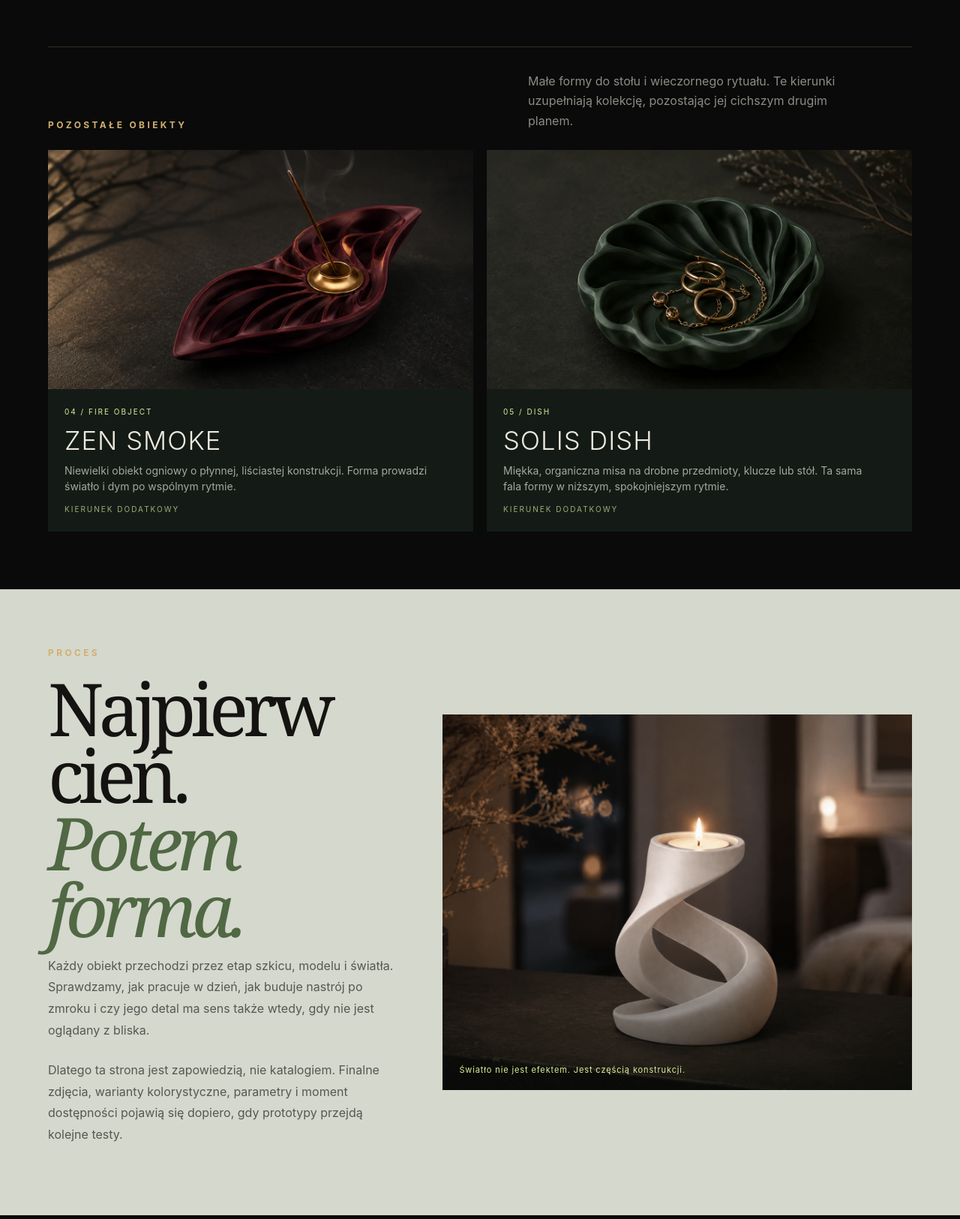
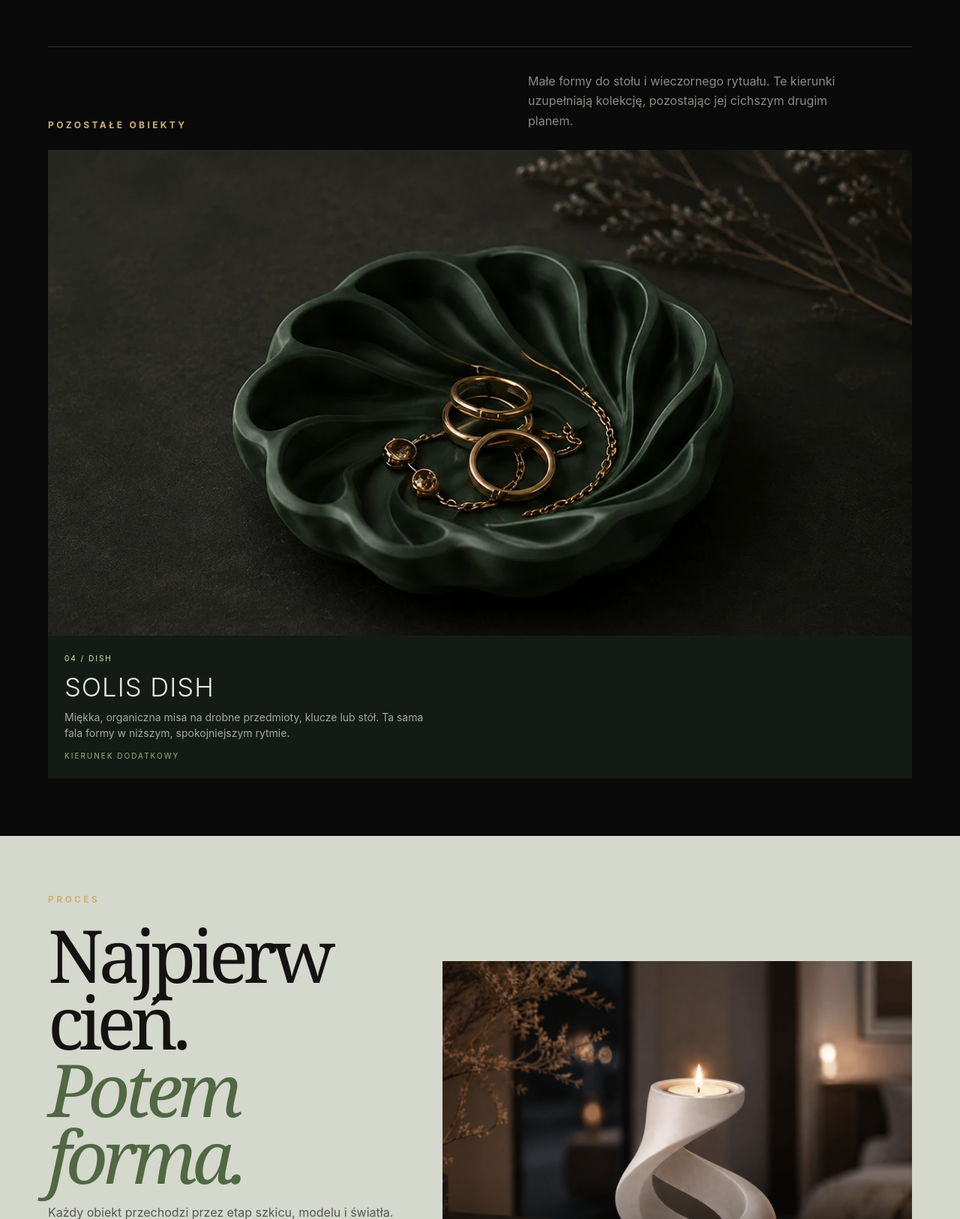
Before and after one commit to pracowniarachunkowosci-debug/form, a PHP site: page /winter-26.html in a window 1280 px wide. Shown: the part 4038-5664 px from the top of the page at 75% size. Run offline with PHP 8.4, Linux system fonts and the light colour scheme.

Commit message:
Remove ZEN SMOKE from Winter 26 products

```diff
--- a/winter-26.css
+++ b/winter-26.css
@@ -521,6 +521,10 @@
   margin-top: 26px;
 }
 
+.secondary-grid-single {
+  grid-template-columns: minmax(0, 1fr);
+}
+
 .secondary-card {
   min-width: 0;
 }
--- a/winter-26.html
+++ b/winter-26.html
@@ -100,16 +100,6 @@
           {
             "@type": "ListItem",
             "position": 4,
-            "item": {
-              "@type": "CreativeWork",
-              "name": "ZEN SMOKE",
-              "description": "Koncepcja niewielkiego obiektu ogniowego z organicznym rytmem.",
-              "url": "https://pracowniaform.com/winter-26.html#zen-smoke"
-            }
-          },
-          {
-            "@type": "ListItem",
-            "position": 5,
             "item": {
               "@type": "CreativeWork",
               "name": "SOLIS DISH",
@@ -321,21 +311,11 @@
         <p>Małe formy do stołu i wieczornego rytuału. Te kierunki uzupełniają kolekcję, pozostając jej cichszym drugim planem.</p>
       </div>
 
-      <div class="secondary-grid">
-        <article class="object-card object-card-dark secondary-card reveal" id="zen-smoke">
-          <div class="object-image"><img src="assets/winter-26-zen-smoke.webp" alt="ZEN SMOKE, organiczny obiekt ogniowy w kolorze burgundowym" width="1200" height="900" loading="lazy" /></div>
-          <div class="object-copy">
-            <span class="object-index">04 / fire object</span>
-            <h3>ZEN SMOKE</h3>
-            <p>Niewielki obiekt ogniowy o płynnej, liściastej konstrukcji. Forma prowadzi światło i dym po wspólnym rytmie.</p>
-            <span class="object-status">Kierunek dodatkowy</span>
-          </div>
-        </article>
-
+      <div class="secondary-grid secondary-grid-single">
         <article class="object-card object-card-dark secondary-card reveal" id="solis-dish">
           <div class="object-image"><img src="assets/winter-26-solis-dish.webp" alt="SOLIS DISH, organiczna ciemnozielona misa o falującym brzegu" width="1200" height="900" loading="lazy" /></div>
           <div class="object-copy">
-            <span class="object-index">05 / dish</span>
+            <span class="object-index">04 / dish</span>
             <h3>SOLIS DISH</h3>
             <p>Miękka, organiczna misa na drobne przedmioty, klucze lub stół. Ta sama fala formy w niższym, spokojniejszym rytmie.</p>
             <span class="object-status">Kierunek dodatkowy</span>
```
